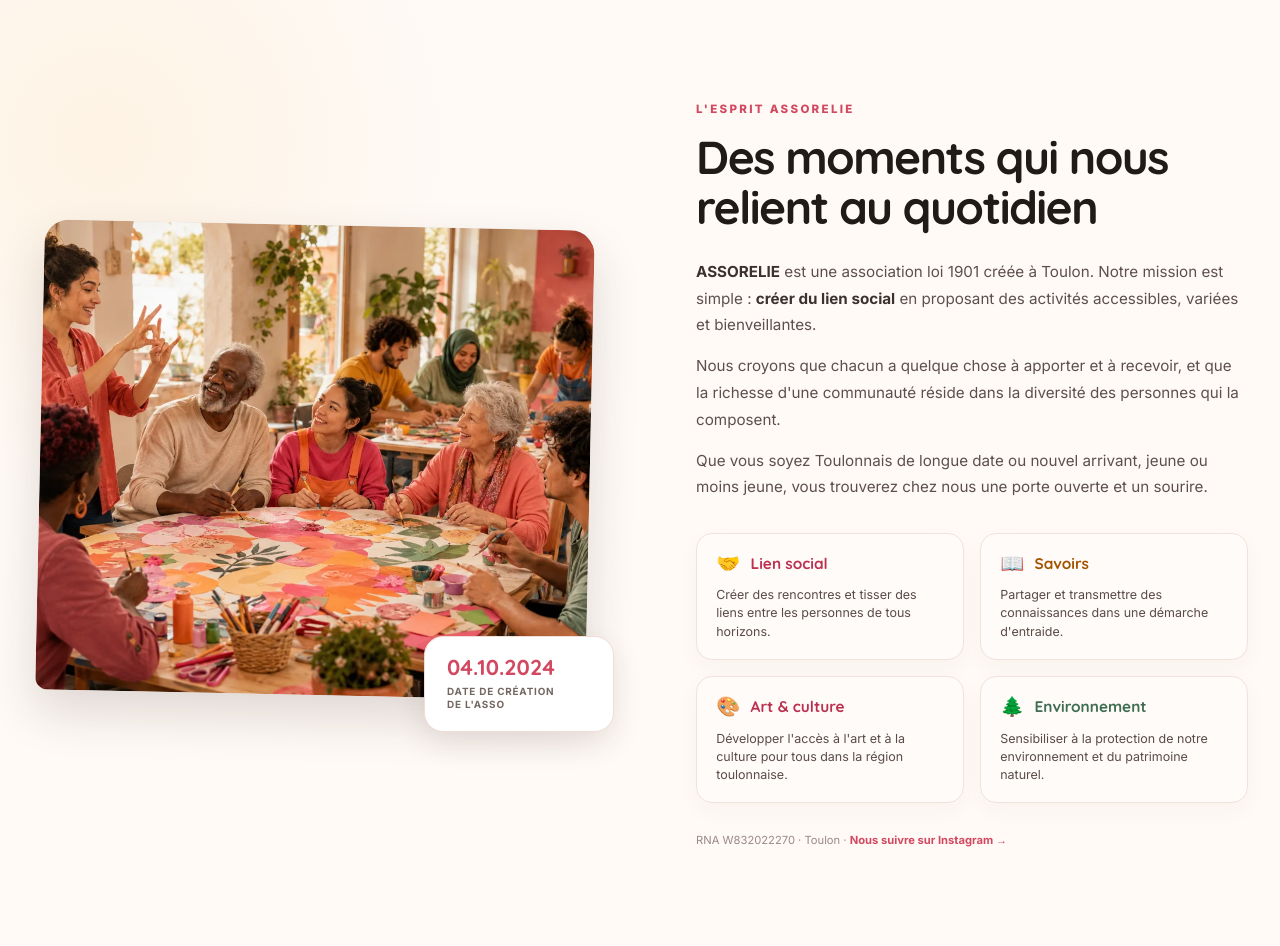
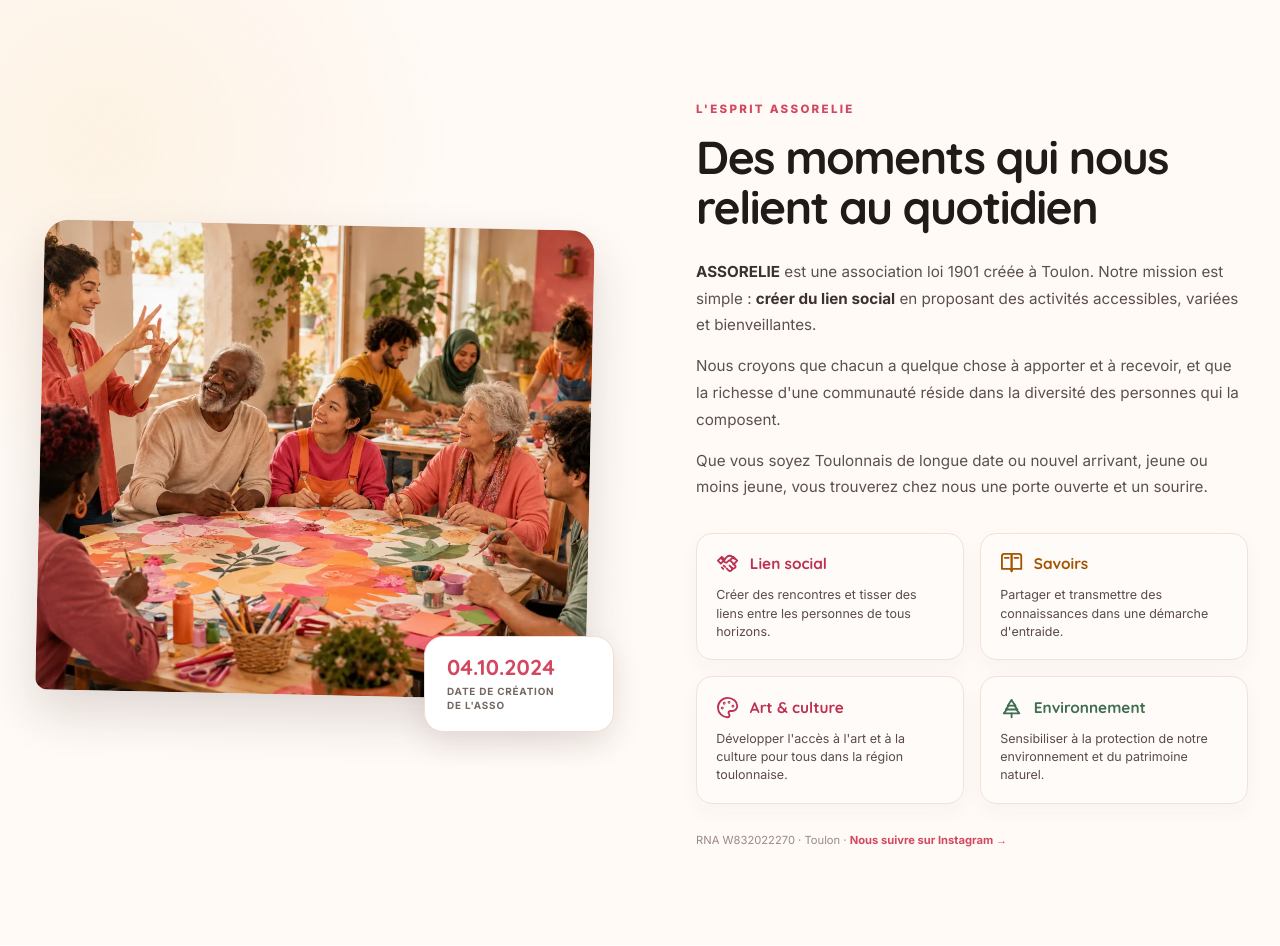
Before and after one commit to leguigou/assorelie, a PHP site: page / in a window 1280 px wide. Shown: the part 3400-4346 px from the top of the page. Run offline with PHP 8.4, Linux system fonts and the light colour scheme; some libraries are stand-ins or nearby versions.

Commit message:
Ajoute les pictogrammes des piliers

```diff
--- a/assets/css/style.css
+++ b/assets/css/style.css
@@ -589,9 +589,15 @@ section[id] {
   gap: 0.65rem;
 }
 
-.story-pillar-title span {
-  font-size: 1.2rem;
-  line-height: 1;
+.story-pillar-icon {
+  width: 1.45rem;
+  height: 1.45rem;
+  flex: 0 0 auto;
+  fill: none;
+  stroke: currentColor;
+  stroke-width: 1.9;
+  stroke-linecap: round;
+  stroke-linejoin: round;
 }
 
 .story-pillar-title h3 {
@@ -607,16 +613,16 @@ section[id] {
   line-height: 1.45;
 }
 
-.story-pillar-social .story-pillar-title h3,
-.story-pillar-culture .story-pillar-title h3 {
+.story-pillar-social .story-pillar-title,
+.story-pillar-culture .story-pillar-title {
   color: #bd3150;
 }
 
-.story-pillar-knowledge .story-pillar-title h3 {
+.story-pillar-knowledge .story-pillar-title {
   color: #a35400;
 }
 
-.story-pillar-environment .story-pillar-title h3 {
+.story-pillar-environment .story-pillar-title {
   color: #3f6d50;
 }
 
--- a/includes/about.php
+++ b/includes/about.php
@@ -42,7 +42,15 @@
         <div class="story-pillars">
           <article class="story-pillar story-pillar-social">
             <div class="story-pillar-title">
-              <span aria-hidden="true">🤝</span>
+              <svg class="story-pillar-icon" aria-hidden="true" viewBox="0 0 24 24">
+                <path d="m11 17 2 2a1 1 0 0 0 3-3"/>
+                <path d="m14 14 2.5 2.5a1 1 0 0 0 3-3l-4.1-4.1a2 2 0 0 0-2.8 0l-1.1 1.1a2 2 0 0 1-2.8-2.8l2.6-2.6a4 4 0 0 1 5.7 0L19 7"/>
+                <path d="m5 6 3 3"/>
+                <path d="m2 9 4-4 3 3-4 4Z"/>
+                <path d="m15 8 3-3 4 4-4 4"/>
+                <path d="m8 14 1.5 1.5"/>
+                <path d="m6 16 1.5 1.5"/>
+              </svg>
               <h3>Lien social</h3>
             </div>
             <p>Créer des rencontres et tisser des liens entre les personnes de tous horizons.</p>
@@ -50,7 +58,12 @@
 
           <article class="story-pillar story-pillar-knowledge">
             <div class="story-pillar-title">
-              <span aria-hidden="true">📖</span>
+              <svg class="story-pillar-icon" aria-hidden="true" viewBox="0 0 24 24">
+                <path d="M2 4.5A2.5 2.5 0 0 1 4.5 2H11a1 1 0 0 1 1 1v17a2.5 2.5 0 0 0-2.5-2.5H2Z"/>
+                <path d="M22 4.5A2.5 2.5 0 0 0 19.5 2H13a1 1 0 0 0-1 1v17a2.5 2.5 0 0 1 2.5-2.5H22Z"/>
+                <path d="M5 6h4"/>
+                <path d="M15 6h4"/>
+              </svg>
               <h3>Savoirs</h3>
             </div>
             <p>Partager et transmettre des connaissances dans une démarche d'entraide.</p>
@@ -58,7 +71,13 @@
 
           <article class="story-pillar story-pillar-culture">
             <div class="story-pillar-title">
-              <span aria-hidden="true">🎨</span>
+              <svg class="story-pillar-icon" aria-hidden="true" viewBox="0 0 24 24">
+                <circle cx="13.5" cy="6.5" r=".5"/>
+                <circle cx="17.5" cy="10.5" r=".5"/>
+                <circle cx="8.5" cy="7.5" r=".5"/>
+                <circle cx="6.5" cy="12.5" r=".5"/>
+                <path d="M12 2a10 10 0 0 0 0 20c1.1 0 2-.9 2-2 0-.5-.2-.9-.5-1.3-.3-.4-.5-.8-.5-1.2a2 2 0 0 1 2-2h1.8A5.2 5.2 0 0 0 22 10.3C22 5.7 17.5 2 12 2Z"/>
+              </svg>
               <h3>Art &amp; culture</h3>
             </div>
             <p>Développer l'accès à l'art et à la culture pour tous dans la région toulonnaise.</p>
@@ -66,7 +85,12 @@
 
           <article class="story-pillar story-pillar-environment">
             <div class="story-pillar-title">
-              <span aria-hidden="true">🌲</span>
+              <svg class="story-pillar-icon" aria-hidden="true" viewBox="0 0 24 24">
+                <path d="m17 14 3 4H4l3-4"/>
+                <path d="m15 10 3 4H6l3-4"/>
+                <path d="m13 6 3 4H8l4-6 1 2Z"/>
+                <path d="M12 18v4"/>
+              </svg>
               <h3>Environnement</h3>
             </div>
             <p>Sensibiliser à la protection de notre environnement et du patrimoine naturel.</p>
```
